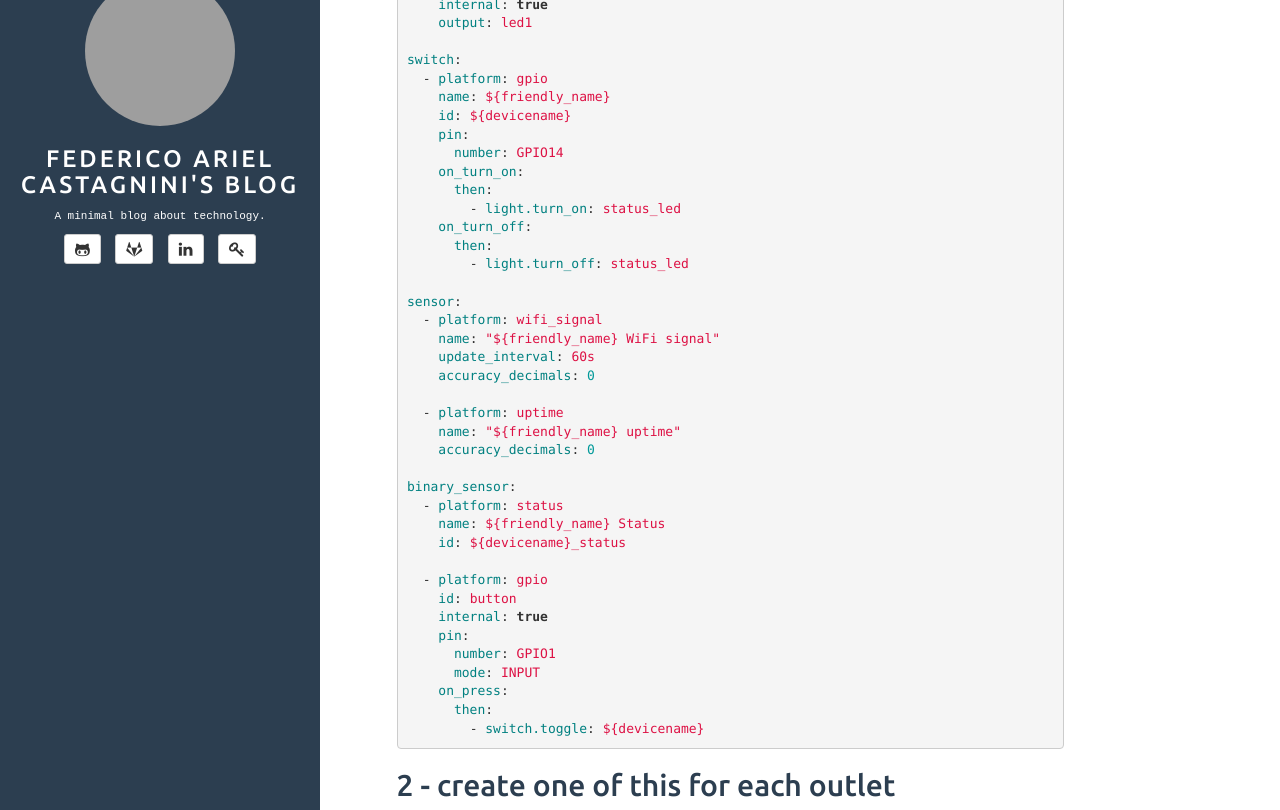
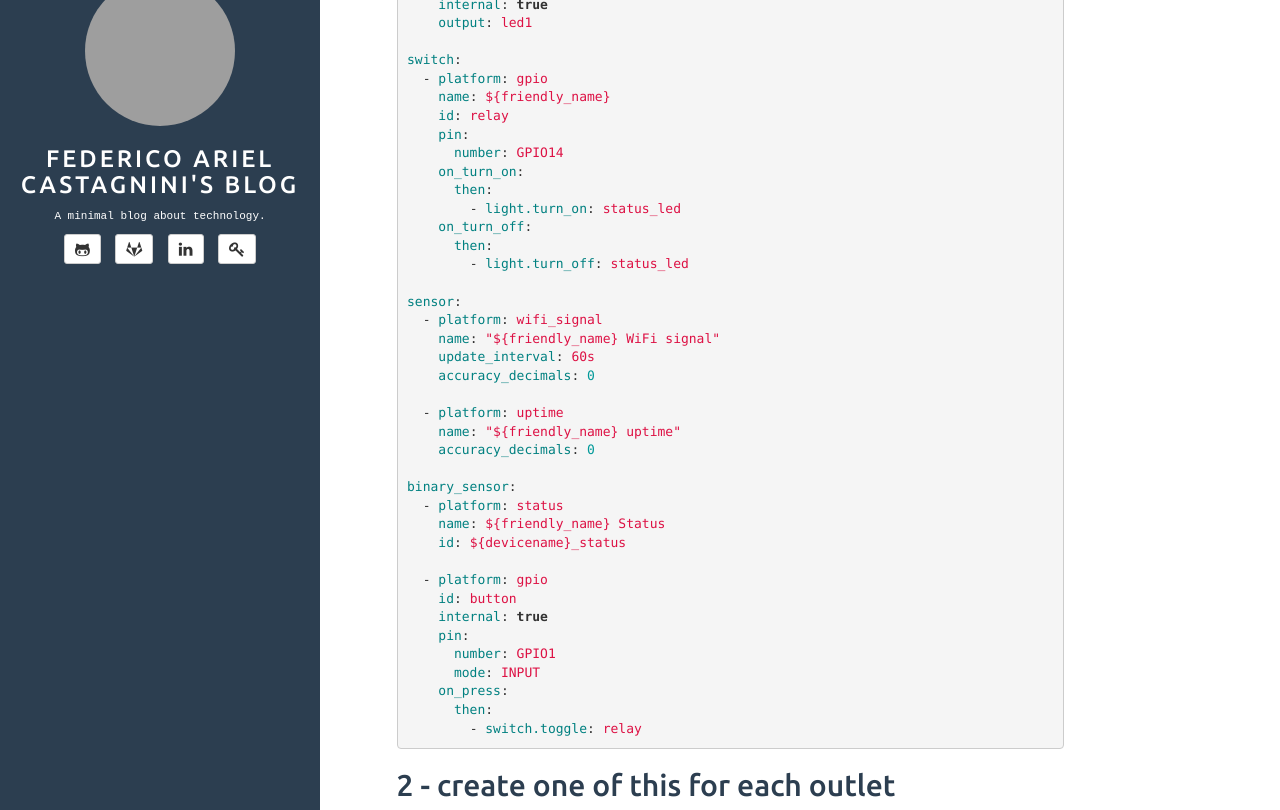
Before and after one commit to facastagnini/facastagnini.github.io, a Jekyll site: the page built from _posts/2019-08-26-how-to-flash-YX-WS01-smart-plug.md, in a window 1280 px wide and 1400 px high, scrolled down 3007 px. Shown: the part 152-962 px from the top of the window. Built offline with Jekyll 4.4.1, drawn with Linux system fonts in a browser that asks for light colours; grey boxes are pictures that could not be loaded.

Commit message:
simplifying the sphome template

```diff
--- a/_posts/2019-08-26-how-to-flash-YX-WS01-smart-plug.md
+++ b/_posts/2019-08-26-how-to-flash-YX-WS01-smart-plug.md
@@ -90,7 +90,7 @@ light:
 switch:
   - platform: gpio
     name: ${friendly_name}
-    id: ${devicename}
+    id: relay
     pin:
       number: GPIO14
     on_turn_on:
@@ -123,7 +123,7 @@ binary_sensor:
       mode: INPUT
     on_press:
       then:
-        - switch.toggle: ${devicename}
+        - switch.toggle: relay
 {% endhighlight %}
 
 ## 2 - create one of this for each outlet
```
